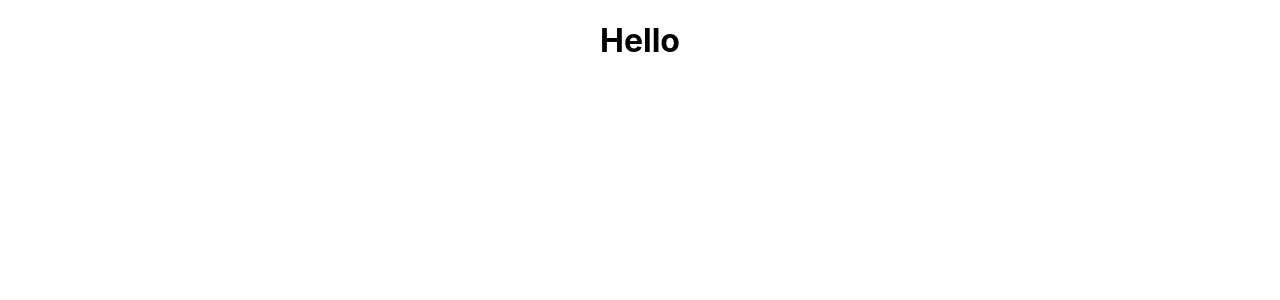
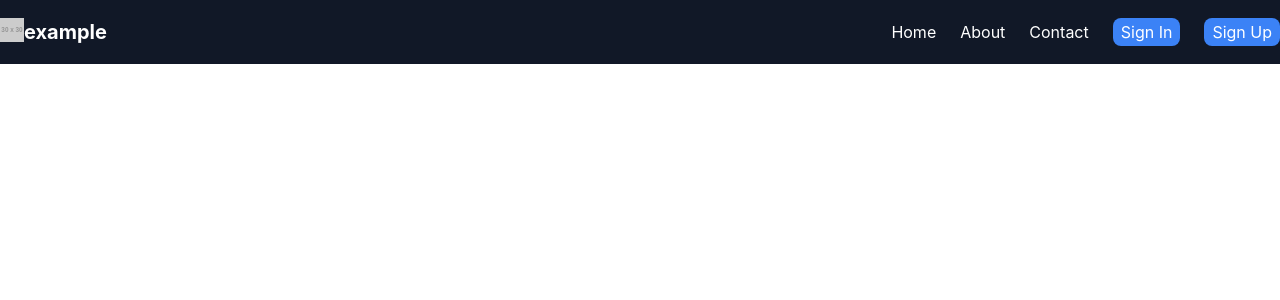
Before and after one commit to kamalteja123/order-orbit-frontend, a React (Create React App) app: page / in a window 1280 px wide. Shown: the top 300 px of the page. Built offline with nearby package versions, Linux system fonts and the light colour scheme.

Commit message:
Tailwind and Header

```diff
--- a/package.json
+++ b/package.json
@@ -34,5 +34,8 @@
       "last 1 firefox version",
       "last 1 safari version"
     ]
+  },
+  "devDependencies": {
+    "tailwindcss": "^3.4.3"
   }
 }
--- a/src/App.js
+++ b/src/App.js
@@ -1,10 +1,12 @@
-
+import React from 'react';
+import ReactDOM from 'react-dom';
+import Header from './components/header';
 import './App.css';
 
 function App() {
   return (
     <div className="App">
-      <h1>Hello</h1>
+      <Header/>
     </div>
   );
 }
--- a/src/components/header.js
+++ b/src/components/header.js
@@ -0,0 +1,35 @@
+import React from 'react'
+import 'tailwindcss/tailwind.css'
+
+
+const Header = () => {
+  return (
+    <header className="fixed top-0 z-50 w-full h-16 bg-gray-900">
+      <nav className="container mx-auto px-6 md:px-0 flex items-center justify-between">
+        <a className="text-xl font-bold text-white no-underline" href="#">
+          <img src="https://via.placeholder.com/30x30" className="inline-block h-6 align-top" alt="" />
+          example
+        </a>
+        <ul className="flex items-center">
+          <li className="mr-6 py-5">
+            <a className="text-white hover:text-gray-400" href="#home">Home</a>
+          </li>
+          <li className="mr-6">
+            <a className="text-white hover:text-gray-400" href="#about">About</a>
+          </li>
+          <li className="mr-6">
+            <a className="text-white hover:text-gray-400" href="#contact">Contact</a>
+          </li>
+          <li className="mr-6">
+            <a className="bg-blue-500 rounded-lg px-2 py-1 text-white hover:text-gray-400" href="#signin">Sign In</a>
+          </li>
+          <li>
+            <a className="bg-blue-500 rounded-lg px-2 py-1 text-white hover:text-gray-400" href="#signup">Sign Up</a>
+          </li>
+        </ul>
+      </nav>
+    </header>
+  )
+}
+
+export default Header
--- a/src/index.css
+++ b/src/index.css
@@ -1,3 +1,7 @@
+@tailwind base;
+@tailwind components;
+@tailwind utilities;
+
 body {
   margin: 0;
   font-family: -apple-system, BlinkMacSystemFont, 'Segoe UI', 'Roboto', 'Oxygen',
--- /dev/null
+++ b/tailwind.config.js
@@ -0,0 +1,10 @@
+/** @type {import('tailwindcss').Config} */
+module.exports = {
+  content: [
+    "./src/**/*.{js,jsx,ts,tsx}",
+  ],
+  theme: {
+    extend: {},
+  },
+  plugins: [],
+}
```
Also changed, not shown: 1 other file (tests, documents, lock files or other folders).
